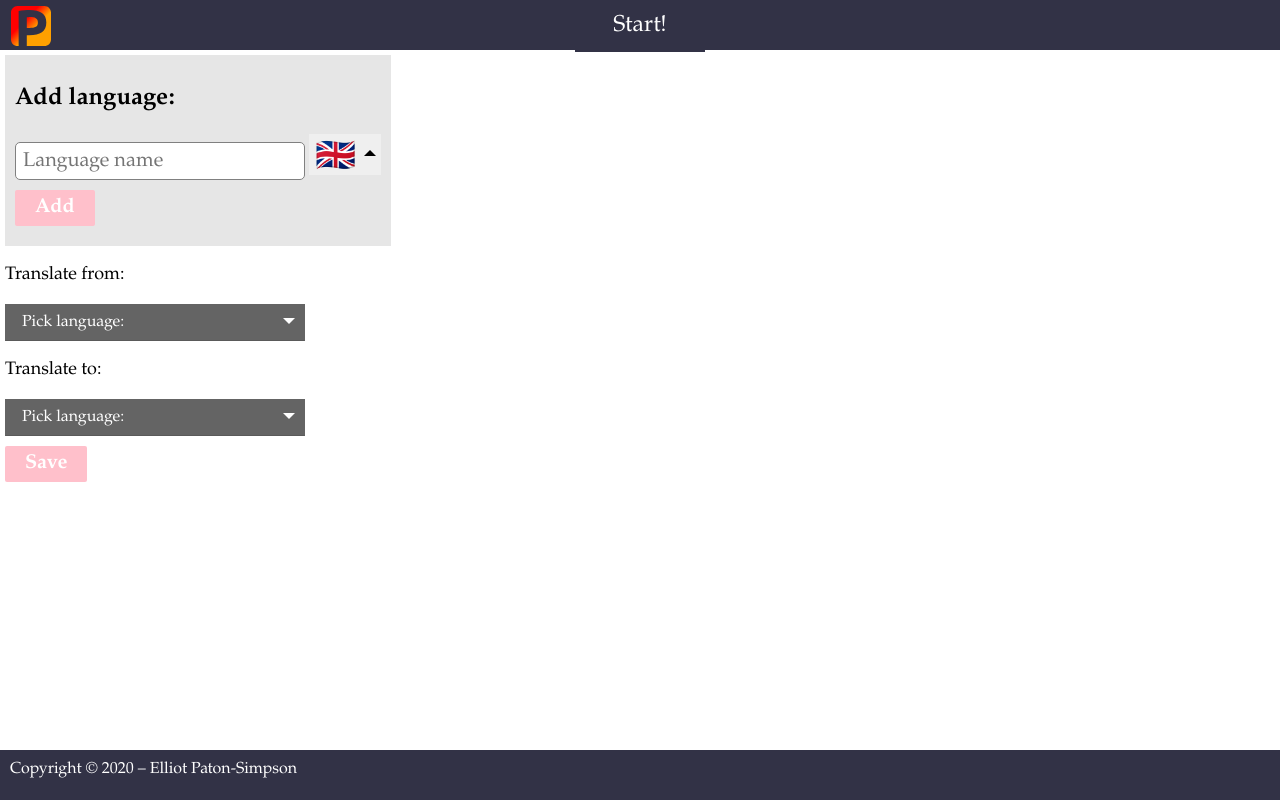
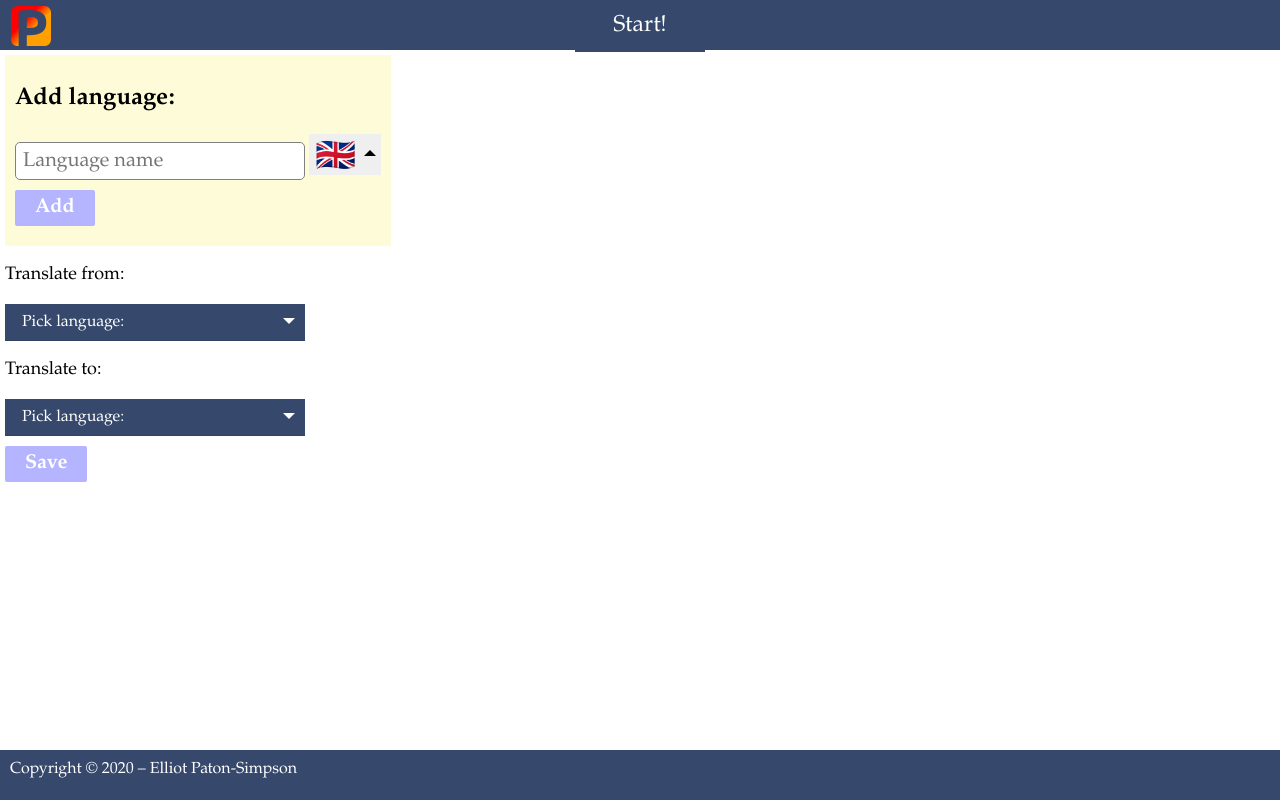
Before and after one commit to clockback/wordmuncher, a Flask app: page /languages in a window 1280 px wide. Run offline with Flask 2, Linux system fonts and the light colour scheme; data comes from the database, SQL or seed files in the repository; data that the repository does not hold is empty.

Commit message:
Using colour scheme. Also increasing class scope.

```diff
--- a/prokart/src/static/css/general.css
+++ b/prokart/src/static/css/general.css
@@ -1,3 +1,13 @@
+:root {
+    --base-color: #36486B;
+    --hover-color: #4040A1;
+    --disabled-color: #B4B4FF;
+    --odd-row: #FEFBD8;
+    --light-container: #FEFBD8;
+    --even-row: #FFFFE8;
+    --select-row: #618685
+}
+
 h1, h2, p, th, td, div {
     font-family: "Palatino";
 }
@@ -50,7 +60,7 @@ body {
 }
 
 .button.button-disabled {
-    background: pink;
+    background: var(--disabled-color);
 }
 
 button:focus {
@@ -68,7 +78,7 @@ button::-moz-focus-inner {
     height: 50px;
     top: 0;
     left: 0;
-    background: rgb(50, 50, 70);
+    background: var(--base-color);
     z-index: 3;
 }
 
@@ -101,14 +111,17 @@ button::-moz-focus-inner {
     line-height: 50px;
     border: none;
     color: white;
-    background-color: rgb(50, 50, 70);
     width: 130px;
     font-size: 23px;
     font-family: "Palatino";
 }
 
+.sidebar-center-button:not(:hover) {
+    background-color: var(--base-color);
+}
+
 .sidebar-center-button:hover {
-    background: rgb(30, 30, 30);
+    background-color: var(--hover-color);
     font-size: 25;
 }
 
@@ -192,7 +206,7 @@ a:visited {
 }
 
 .select-selected {
-    background-color: rgb(100, 100, 100);
+    background-color: var(--base-color);
     z-index: 2;
 }
 
@@ -327,7 +341,7 @@ footer {
     position: fixed;
     bottom: 0;
     width: 100%;
-    background: rgb(50, 50, 70);
+    background: var(--base-color);
     left: 0;
     padding-left: 10px;
     height: 50px;
@@ -552,3 +566,15 @@ div.textarea-container {
 .flag-button-selected {
     background-color: blue;
 }
+
+.title-bar {
+    background: var(--base-color);
+    height: 30px;
+}
+
+.boxed-area {
+    background: var(--light-container);
+    display: inline-block;
+    padding: 10px;
+    margin-right: 5px;
+}
--- a/prokart/src/templates/components/edit_entry.html
+++ b/prokart/src/templates/components/edit_entry.html
@@ -1,10 +1,8 @@
 <div id="edit-entry-container-background" class="container-background container-background-transparent hide" onkeydown="keyDownOnEditEntryContainer(event);">
     <div class="container">
-        <div style="background: rgb(200, 200, 255); height: 30px;">
+        <div class="title-bar">
             <div style="float: right; margin-right: 10px; margin-top: 5px;">
-                <svg height="20" width="20" style="cursor: pointer;" onclick="hideEditEntryInterface();">
-                    <image height="20" width="20" xlink:href="{{ url_for('static', filename='images/close.svg') }}"/>
-                </svg>
+                <img src="{{ url_for('static', filename='images/close.svg') }}" style="height: 20px; width: 20px; cursor: pointer;"/>
             </div>
         </div>
         <div class="container-contents">
--- a/prokart/src/templates/components/edit_sheet.html
+++ b/prokart/src/templates/components/edit_sheet.html
@@ -1,10 +1,8 @@
 <div id="edit-sheet-container-background" class="container-background container-background-transparent hide" onkeydown="keyDownOnEditSheetContainer(event);">
     <div class="container">
-        <div style="background: rgb(200, 200, 255); height: 30px;">
+        <div class="title-bar">
             <div style="float: right; margin-right: 10px; margin-top: 5px;">
-                <svg height="20" width="20" style="cursor: pointer;" onclick="hideEditSheetInterface();">
-                    <image height="20" width="20" xlink:href="{{ url_for('static', filename='images/close.svg') }}"/>
-                </svg>
+                <img src="{{ url_for('static', filename='images/close.svg') }}" style="height: 20px; width: 20px; cursor: pointer;"/>
             </div>
         </div>
         <div class="container-contents">
--- a/prokart/src/templates/components/new_entry.html
+++ b/prokart/src/templates/components/new_entry.html
@@ -1,10 +1,8 @@
 <div id="add-entry-container-background" class="container-background container-background-transparent hide" onkeydown="keyDownOnNewEntryContainer(event);">
     <div class="container">
-        <div style="background: rgb(200, 200, 255); height: 30px;">
+        <div class="title-bar">
             <div style="float: right; margin-right: 10px; margin-top: 5px;">
-                <svg height="20" width="20" style="cursor: pointer;" onclick="hideNewEntryInterface();">
-                    <image height="20" width="20" xlink:href="{{ url_for('static', filename='images/close.svg') }}"/>
-                </svg>
+                <img src="{{ url_for('static', filename='images/close.svg') }}" style="height: 20px; width: 20px; cursor: pointer;"/>
             </div>
         </div>
         <div class="container-contents">
--- a/prokart/src/templates/components/new_sheet.html
+++ b/prokart/src/templates/components/new_sheet.html
@@ -1,10 +1,8 @@
 <div id="add-sheet-container-background" class="container-background container-background-transparent hide" onkeydown="keyDownOnNewSheetContainer(event);">
     <div class="container">
-        <div style="background: rgb(200, 200, 255); height: 30px;">
+        <div class="title-bar">
             <div style="float: right; margin-right: 10px; margin-top: 5px;">
-                <svg height="20" width="20" style="cursor: pointer;" onclick="hideNewSheetInterface();">
-                    <image height="20" width="20" xlink:href="{{ url_for('static', filename='images/close.svg') }}"/>
-                </svg>
+                <img src="{{ url_for('static', filename='images/close.svg') }}" style="height: 20px; width: 20px; cursor: pointer;"/>
             </div>
         </div>
         <div class="container-contents">
--- a/prokart/src/templates/components/pre_test_sheet.html
+++ b/prokart/src/templates/components/pre_test_sheet.html
@@ -1,10 +1,8 @@
 <div id="pre-test-sheet-container-background" class="container-background container-background-transparent hide" onkeydown="keyDownOnTestSheetContainer(event);">
     <div class="container">
-        <div style="background: rgb(200, 200, 255); height: 30px;">
+        <div class="title-bar">
             <div style="float: right; margin-right: 10px; margin-top: 5px;">
-                <svg height="20" width="20" style="cursor: pointer;" onclick="hideTestSheetInterface();">
-                    <image height="20" width="20" xlink:href="{{ url_for('static', filename='images/close.svg') }}"/>
-                </svg>
+                <img src="{{ url_for('static', filename='images/close.svg') }}" style="height: 20px; width: 20px; cursor: pointer;"/>
             </div>
         </div>
         <div class="container-contents">
--- a/prokart/src/templates/components/wrong_answer.html
+++ b/prokart/src/templates/components/wrong_answer.html
@@ -1,10 +1,8 @@
 <div id="wrong-answer-box" class="container-background container-background-transparent hide" onkeydown="keyDownOnWrongAnswerContainer(event);">
     <div class="container">
-        <div style="background: rgb(200, 200, 255); height: 30px;">
+        <div class="title-bar">
             <div onclick="clickNextButton();" style="float: right; margin-right: 10px; margin-top: 5px;">
-                <svg height="20" width="20" style="cursor: pointer;" onclick="hideEditEntryInterface();">
-                    <image height="20" width="20" xlink:href="{{ url_for('static', filename='images/close.svg') }}"/>
-                </svg>
+                <img src="{{ url_for('static', filename='images/close.svg') }}" style="height: 20px; width: 20px; cursor: pointer;"/>
             </div>
         </div>
         <div class="container-contents">
--- a/prokart/src/templates/languages.html
+++ b/prokart/src/templates/languages.html
@@ -11,7 +11,7 @@
         {% include 'components/topbar.html' %}
         <div id="main">
             <div style="margin-left: 5px; margin-top: 5px;">
-                <div id="add-language" style="background: rgb(230, 230, 230); display: inline-block; padding: 10px; margin-right: 5px;">
+                <div id="add-language" class="boxed-area">
                     <h2>Add language:</h2>
                     <div class="input-box">
                         <input id="language-name" placeholder="Language name" oninput="changeLanguageName();" autocomplete="off"/>
```
Also changed, not shown: other parts of prokart/src/static/css/general.css (+11 -10 lines), prokart/src/static/images/close.png (deleted), prokart/src/static/images/home.svg (deleted).
